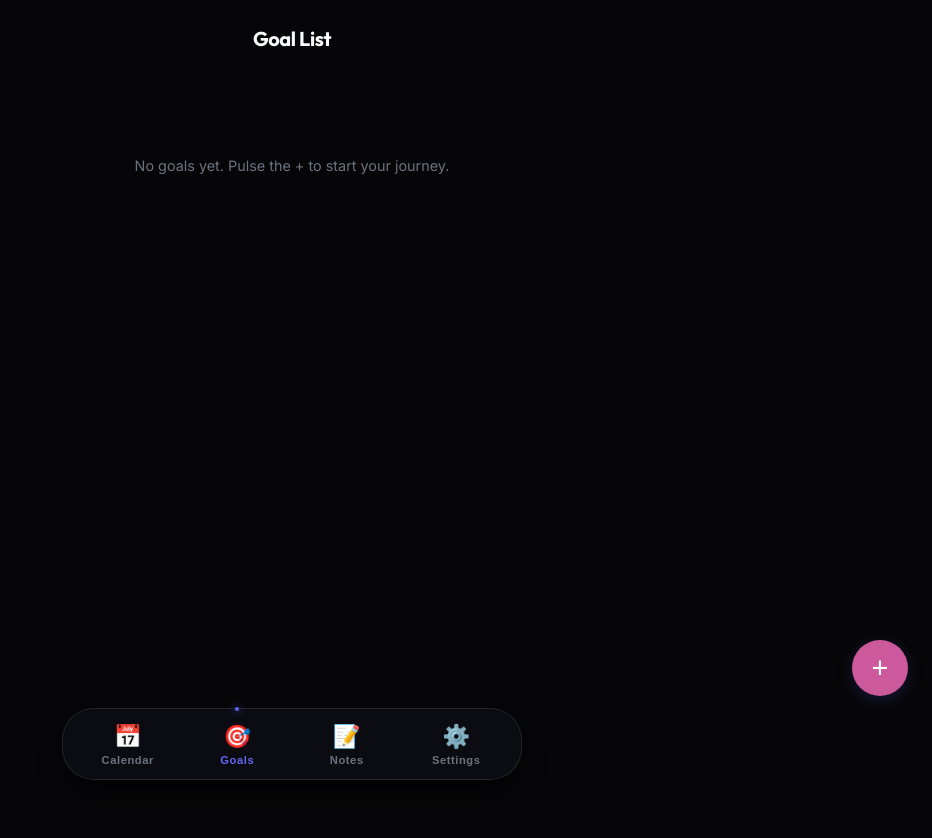
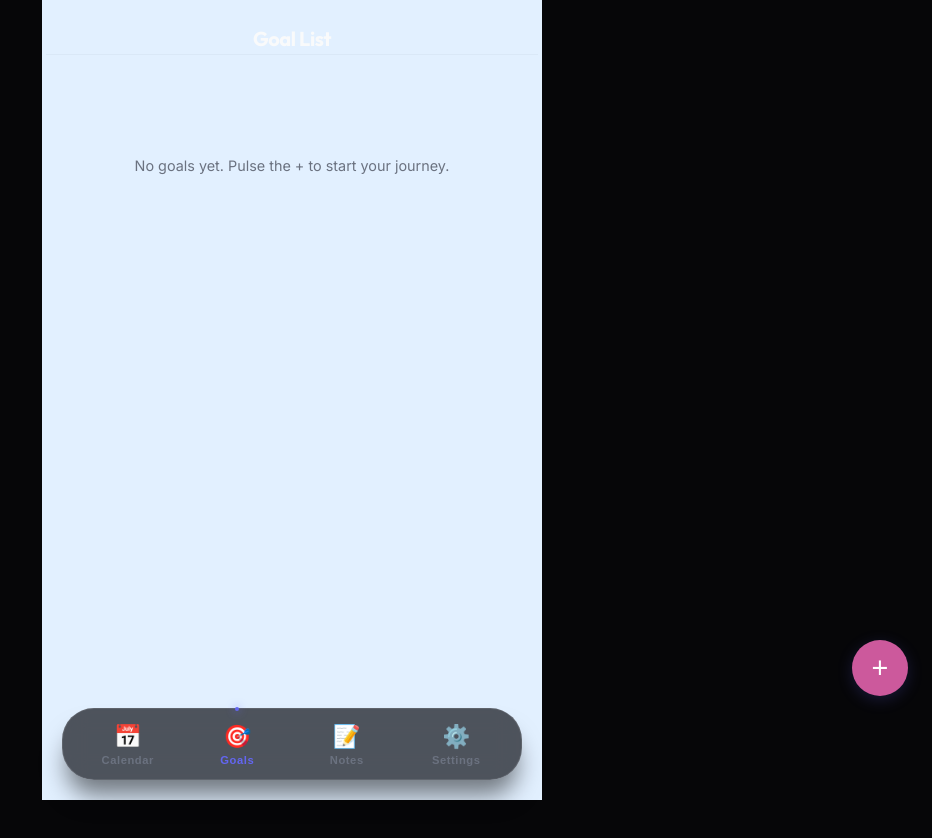
Before and after one commit to brompo/momentum, a React (Vite) app: page / in a window 1280 px wide. Shown: the top 838 px of the page, without its empty margins (348-1280 px from the left). Built offline with nearby package versions, Linux system fonts and the light colour scheme.

Commit message:
minor background changes

```diff
--- a/dev-dist/sw.js
+++ b/dev-dist/sw.js
@@ -85,7 +85,7 @@ define(['./workbox-7a5e81cd'], (function (workbox) { 'use strict';
     "revision": "d41d8cd98f00b204e9800998ecf8427e"
   }, {
     "url": "index.html",
-    "revision": "0.mpjcbq09too"
+    "revision": "0.eurjta3nj88"
   }], {});
   workbox.cleanupOutdatedCaches();
   workbox.registerRoute(new workbox.NavigationRoute(workbox.createHandlerBoundToURL("index.html"), {
--- a/src/App.css
+++ b/src/App.css
@@ -31,6 +31,7 @@
 .main-content {
   overflow-y: auto;
   height: 100vh;
+  background-color: #e2f0ff;
 }
 
 .setting-item {
```
